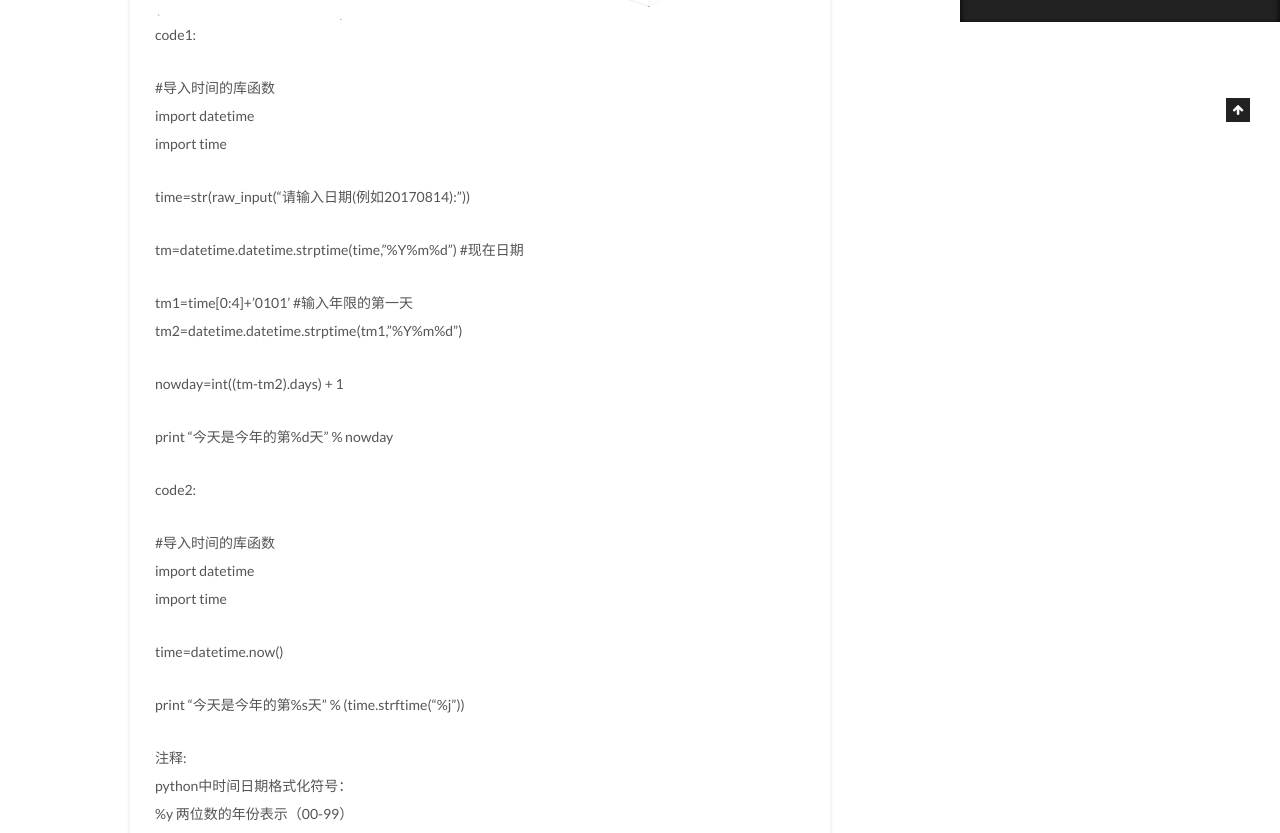
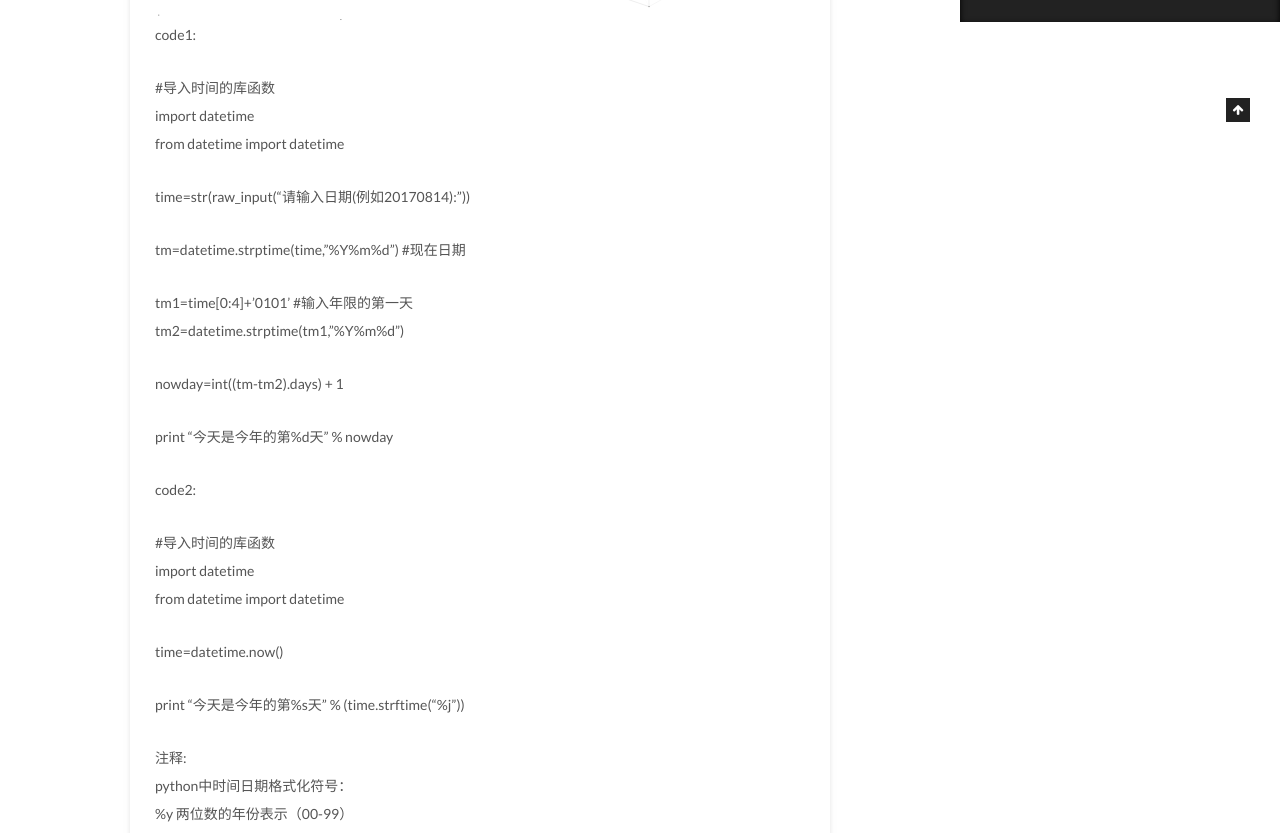
Before and after one commit to ttst111/ttst111.github.io, a plain HTML site: page 2017/08/14/每天一道python练习03/index.html in a window 1280 px wide. Shown: the part 778-1611 px from the top of the page. Drawn offline with Linux system fonts and the light colour scheme; some packages are replaced by stand-ins of ours; no server answers; a script that the page names is missing.

Commit message:
Site updated: 2017-08-14 22:47:27

```diff
--- a/2017/08/14/每天一道python练习03/index.html
+++ b/2017/08/14/每天一道python练习03/index.html
@@ -110,7 +110,7 @@
 <meta property="og:site_name" content="Ttstcy">
 <meta property="og:description" content="输入某年某月某日，判断这一天是这一年的第几天？strptime（）根据格式把字符串解析为一个元组 分析：通过datetime函数获取到当前时间转化为 #!/usr/bin/env python #-- coding:utf-8 -- creat Ttstcy‘’’题目：输入某年某月某日，判断这一天是这一年的第几天？strptime（）根据格式把字符串解析为一个元组strftime() 函数接收以时">
 <meta property="og:locale" content="zh-Hans">
-<meta property="og:updated_time" content="2017-08-14T14:40:53.619Z">
+<meta property="og:updated_time" content="2017-08-14T14:47:02.930Z">
 <meta name="twitter:card" content="summary">
 <meta name="twitter:title" content="每天一道python练习03">
 <meta name="twitter:description" content="输入某年某月某日，判断这一天是这一年的第几天？strptime（）根据格式把字符串解析为一个元组 分析：通过datetime函数获取到当前时间转化为 #!/usr/bin/env python #-- coding:utf-8 -- creat Ttstcy‘’’题目：输入某年某月某日，判断这一天是这一年的第几天？strptime（）根据格式把字符串解析为一个元组strftime() 函数接收以时">
@@ -337,7 +337,7 @@
                   <span class="post-meta-item-text">字数统计</span>
 
                 <span title="字数统计">
-                  474
+                  476
                 </span>
 
 
@@ -380,14 +380,14 @@
 <p>#-<em>- coding:utf-8 -</em>-</p>
 <h1 id="creat-Ttstcy"><a href="#creat-Ttstcy" class="headerlink" title="creat Ttstcy"></a>creat Ttstcy</h1><p>‘’’<br>题目：输入某年某月某日，判断这一天是这一年的第几天？<br>strptime（）根据格式把字符串解析为一个元组<br>strftime() 函数接收以时间元组，并返回以可读字符串表示的当地时间，格式由参数format决定。<br>‘’’</p>
 <p>code1:</p>
-<p>#导入时间的库函数<br>import datetime<br>import time</p>
+<p>#导入时间的库函数<br>import datetime<br>from datetime import datetime</p>
 <p>time=str(raw_input(“请输入日期(例如20170814):”))</p>
-<p>tm=datetime.datetime.strptime(time,”%Y%m%d”) #现在日期</p>
-<p>tm1=time[0:4]+’0101’         #输入年限的第一天<br>tm2=datetime.datetime.strptime(tm1,”%Y%m%d”)   </p>
+<p>tm=datetime.strptime(time,”%Y%m%d”) #现在日期</p>
+<p>tm1=time[0:4]+’0101’         #输入年限的第一天<br>tm2=datetime.strptime(tm1,”%Y%m%d”)   </p>
 <p>nowday=int((tm-tm2).days) + 1</p>
 <p>print “今天是今年的第%d天” % nowday</p>
 <p>code2:</p>
-<p>#导入时间的库函数<br>import datetime<br>import time</p>
+<p>#导入时间的库函数<br>import datetime<br>from datetime import datetime</p>
 <p>time=datetime.now()</p>
 <p>print “今天是今年的第%s天” % (time.strftime(“%j”))</p>
 <p>注释:<br>python中时间日期格式化符号：<br>%y 两位数的年份表示（00-99）<br>%Y 四位数的年份表示（000-9999）<br>%m 月份（01-12）<br>%d 月内中的一天（0-31）<br>%H 24小时制小时数（0-23）<br>%I 12小时制小时数（01-12）<br>%M 分钟数（00=59）<br>%S 秒（00-59）<br>%a 本地简化星期名称<br>%A 本地完整星期名称<br>%b 本地简化的月份名称<br>%B 本地完整的月份名称<br>%c 本地相应的日期表示和时间表示<br>%j 年内的一天（001-366）<br>%p 本地A.M.或P.M.的等价符<br>%U 一年中的星期数（00-53）星期天为星期的开始<br>%w 星期（0-6），星期天为星期的开始<br>%W 一年中的星期数（00-53）星期一为星期的开始<br>%x 本地相应的日期表示<br>%X 本地相应的时间表示<br>%Z 当前时区的名称<br>%% %号本身</p>
--- a/css/main.css
+++ b/css/main.css
@@ -1827,7 +1827,7 @@ pre .javascript .function {
   width: 4px;
   height: 4px;
   border-radius: 50%;
-  background: #78d066;
+  background: #f04183;
 }
 .links-of-blogroll {
   font-size: 13px;
```
Also changed, not shown: atom.xml (+6 -6 lines), index.html (+1 -1 lines), search.xml (+4 -4 lines).
